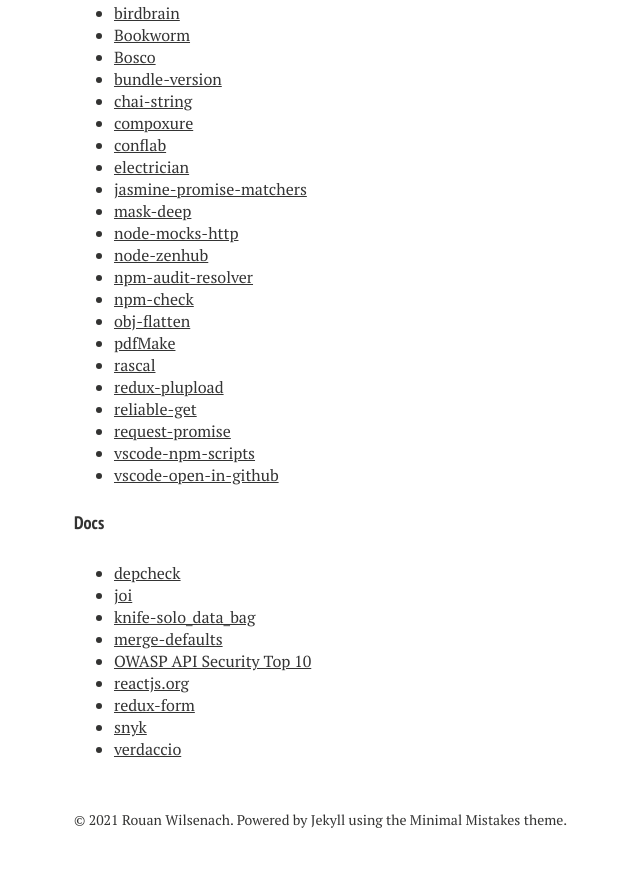
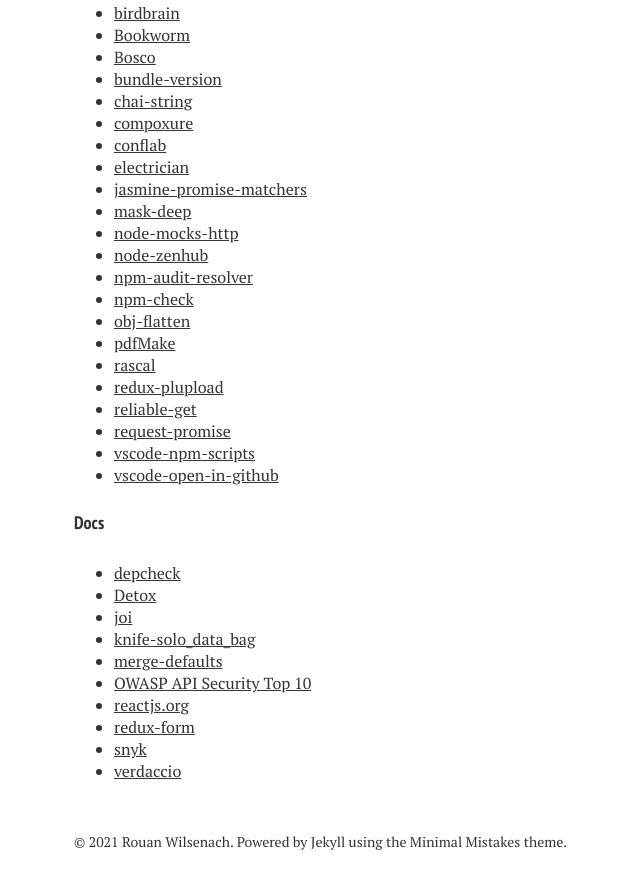
Before and after one commit to rouanw/rouanw.github.io, a Jekyll site: the page built from open-source/index.md, in a window 1280 px wide and 900 px high, scrolled down 2667 px. Shown: the top 889 px of the window, without its empty margins (246-886 px from the left). Built offline with Jekyll 4.4.1, drawn with Linux system fonts in a browser that asks for light colours; nearby versions of some CDN libraries; some web fonts are replaced.

Commit message:
add detox

```diff
--- a/open-source/index.md
+++ b/open-source/index.md
@@ -65,6 +65,7 @@ Here are a few open source projects to which [I've contributed](#contributions)
 #### Docs
 
 - [depcheck](https://github.com/depcheck/depcheck/commits?author=rouanw)
+- [Detox](https://github.com/wix/Detox/commits?author=rouanw)
 - [joi](https://github.com/hapijs/joi/commits?author=rouanw)
 - [knife-solo_data_bag](https://github.com/thbishop/knife-solo_data_bag/commits?author=rouanw)
 - [merge-defaults](https://github.com/balderdashy/merge-defaults/commits?author=rouanw)
```
